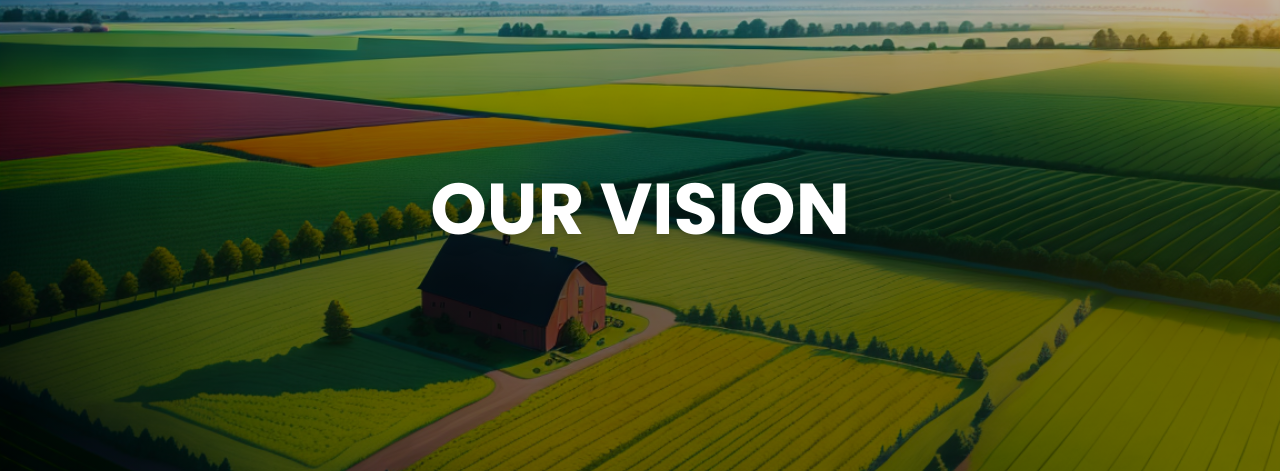
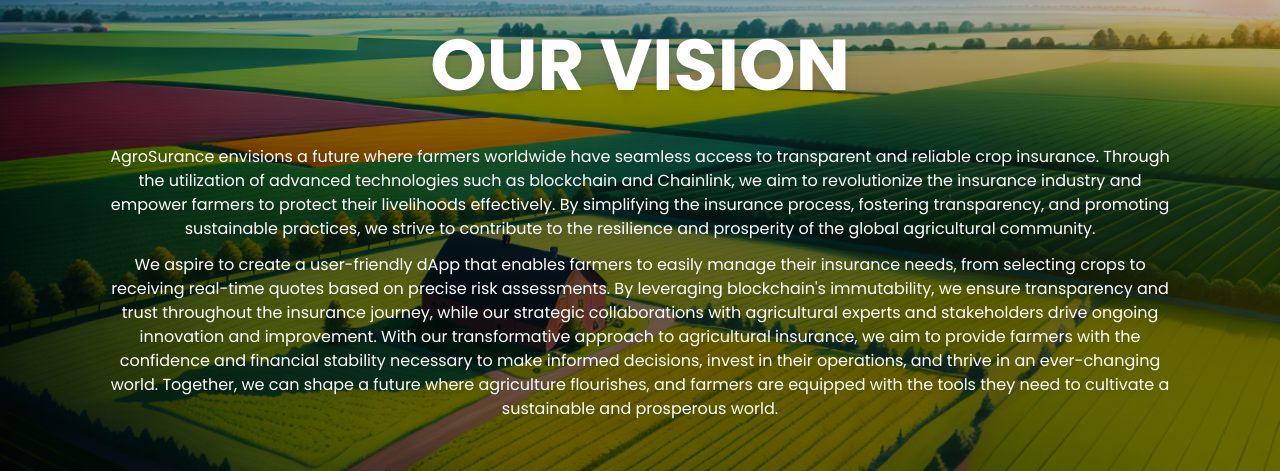
Before and after one commit to agrosurance/Frontend, a React (Vite) app: page /about in a window 1280 px wide. Shown: the part 962-1433 px from the top of the page. Built offline with nearby package versions, Linux system fonts and the light colour scheme.

Commit message:
attempt - netlify fix with p tags included

```diff
--- a/src/pages/AboutPage/components/Vision.tsx
+++ b/src/pages/AboutPage/components/Vision.tsx
@@ -7,7 +7,7 @@
 
       <div className="p-page relative z-1 flex flex-col items-center gap-y-3 text-center text-white drop-shadow-lg">
         <h1 className="my-8 text-7xl font-bold">OUR VISION</h1>
-        {/* <p>
+        <p className="">
           AgroSurance envisions a future where farmers worldwide have seamless
           access to transparent and reliable crop insurance. Through the
           utilization of advanced technologies such as blockchain and Chainlink,
@@ -17,7 +17,7 @@
           we strive to contribute to the resilience and prosperity of the global
           agricultural community.
         </p>
-        <p>
+        <p className="">
           We aspire to create a user-friendly dApp that enables farmers to
           easily manage their insurance needs, from selecting crops to receiving
           real-time quotes based on precise risk assessments. By leveraging
@@ -31,7 +31,7 @@
           shape a future where agriculture flourishes, and farmers are equipped
           with the tools they need to cultivate a sustainable and prosperous
           world.
-        </p> */}
+        </p>
       </div>
     </section>
   );
```
